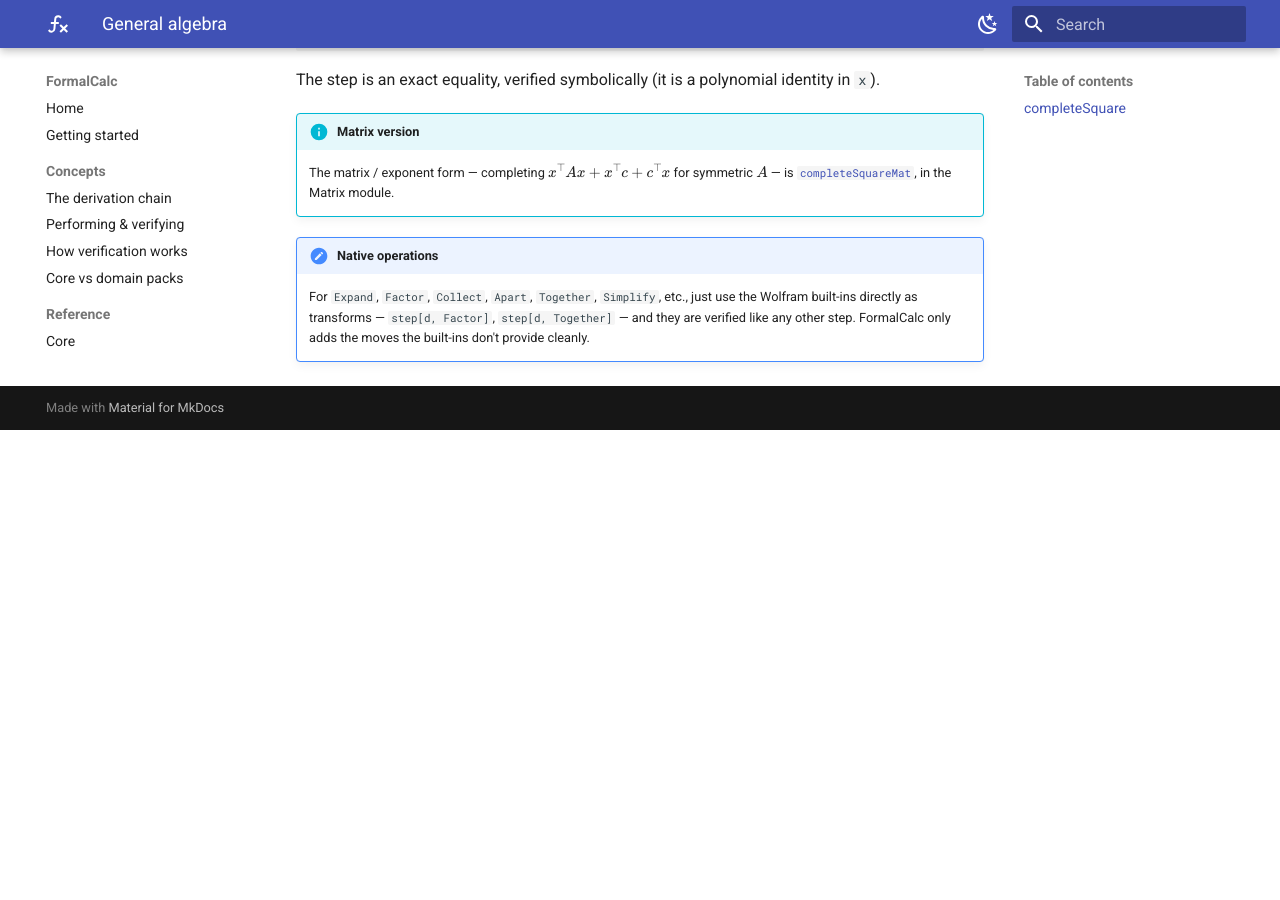
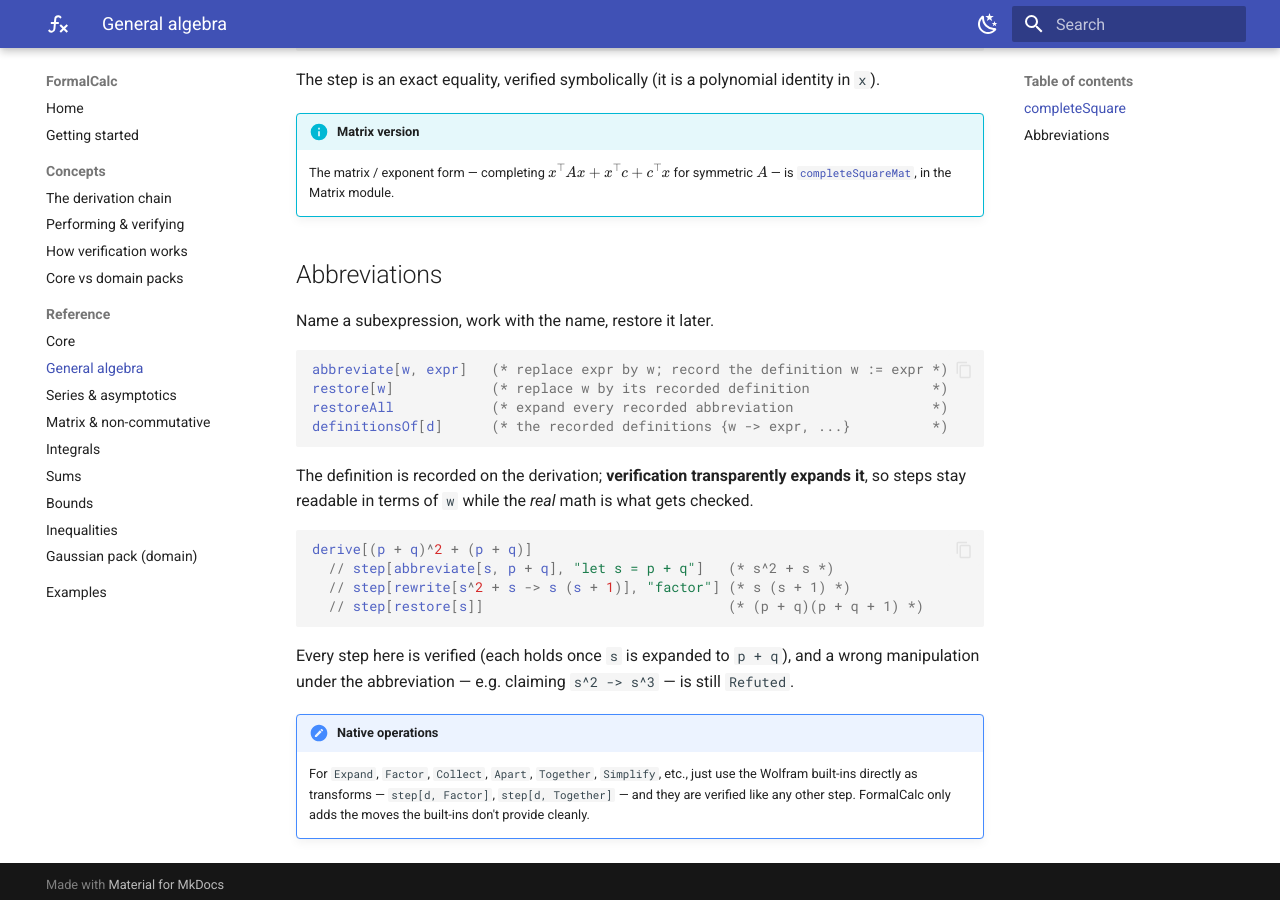
Before and after one commit to ievlevpn/calculemus, an MkDocs documentation site: the page built from docs/reference/algebra.md, in a window 1280 px wide and 900 px high, scrolled down 535 px. Built offline with MkDocs 1.6.1 and Material for MkDocs 9.7.7, drawn with Linux system fonts in a browser that asks for light colours; before the commit the page ends 965 px from its top, so only the background shows below that.

Commit message:
Abbreviations: let w = expr, work with w, restore
New Expr transforms abbreviate[w, expr] / restore[w] / restoreAll, plus
definitionsOf[d]. An abbreviation records a definition w -> expr on the
derivation (new 'defs' context, threaded through stepCore and the WithContext
ctx). Verification expands definitions before checking, so the chain stays
readable in w while the real math is verified; a wrong step under an
abbreviation is still Refuted. Handles flattening (e.g. naming p+q inside
(p+q)^2 + (p+q)). Docs updated.

105 assertions across 8 suites.

Co-Authored-By: Claude Opus 4.8 (1M context) <noreply@anthropic.com>

````diff
--- a/docs/reference/algebra.md
+++ b/docs/reference/algebra.md
@@ -29,6 +29,32 @@ identity in `x`).
     for symmetric \(A\) — is [`completeSquareMat`](matrix.md#completesquaremat),
     in the Matrix module.
 
+## Abbreviations
+
+Name a subexpression, work with the name, restore it later.
+
+```mathematica
+abbreviate[w, expr]   (* replace expr by w; record the definition w := expr *)
+restore[w]            (* replace w by its recorded definition               *)
+restoreAll            (* expand every recorded abbreviation                 *)
+definitionsOf[d]      (* the recorded definitions {w -> expr, ...}          *)
+```
+
+The definition is recorded on the derivation; **verification transparently
+expands it**, so steps stay readable in terms of `w` while the *real* math is what
+gets checked.
+
+```mathematica
+derive[(p + q)^2 + (p + q)]
+  // step[abbreviate[s, p + q], "let s = p + q"]   (* s^2 + s *)
+  // step[rewrite[s^2 + s -> s (s + 1)], "factor"] (* s (s + 1) *)
+  // step[restore[s]]                              (* (p + q)(p + q + 1) *)
+```
+
+Every step here is verified (each holds once `s` is expanded to `p + q`), and a
+wrong manipulation under the abbreviation — e.g. claiming `s^2 -> s^3` — is still
+`Refuted`.
+
 !!! note "Native operations"
     For `Expand`, `Factor`, `Collect`, `Apart`, `Together`, `Simplify`, etc., just
     use the Wolfram built-ins directly as transforms — `step[d, Factor]`,
````
Also changed, not shown: 4 other files.
